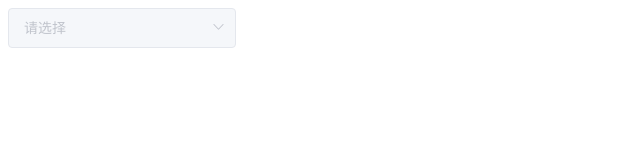
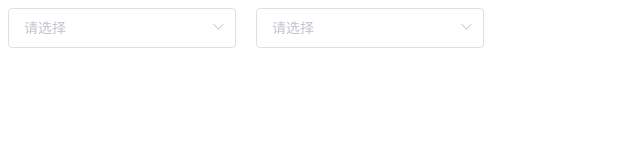
Before and after one commit to kingyeahwei/element_learning, a Vue app: page / in a window 1280 px wide. Shown: the top 160 px of the page, without its empty margins (0-640 px from the left). Built offline with nearby package versions, Linux system fonts and the light colour scheme.

Commit message:
select 多选

```diff
--- a/src/App.vue
+++ b/src/App.vue
@@ -1,9 +1,15 @@
 <template>
   <div id="app">
-    <el-select
-      v-model="value"
-      disabled
-      placeholder="请选择">
+    <el-select v-model="value1" multiple placeholder="请选择">
+      <el-option
+        v-for="item in options"
+        :key="item.value"
+        :label="item.label"
+        :value="item.value"
+      ></el-option>
+    </el-select>
+
+    <el-select v-model="value2" multiple collapse-tags style="margin-left: 20px" placeholder="请选择">
       <el-option
         v-for="item in options"
         :key="item.value"
@@ -37,7 +43,8 @@
             label: '北京烤鸭'
           }
         ],
-        value: ""
+        value1: "",
+        value2: ""
       };
     },
     methods: {
```
